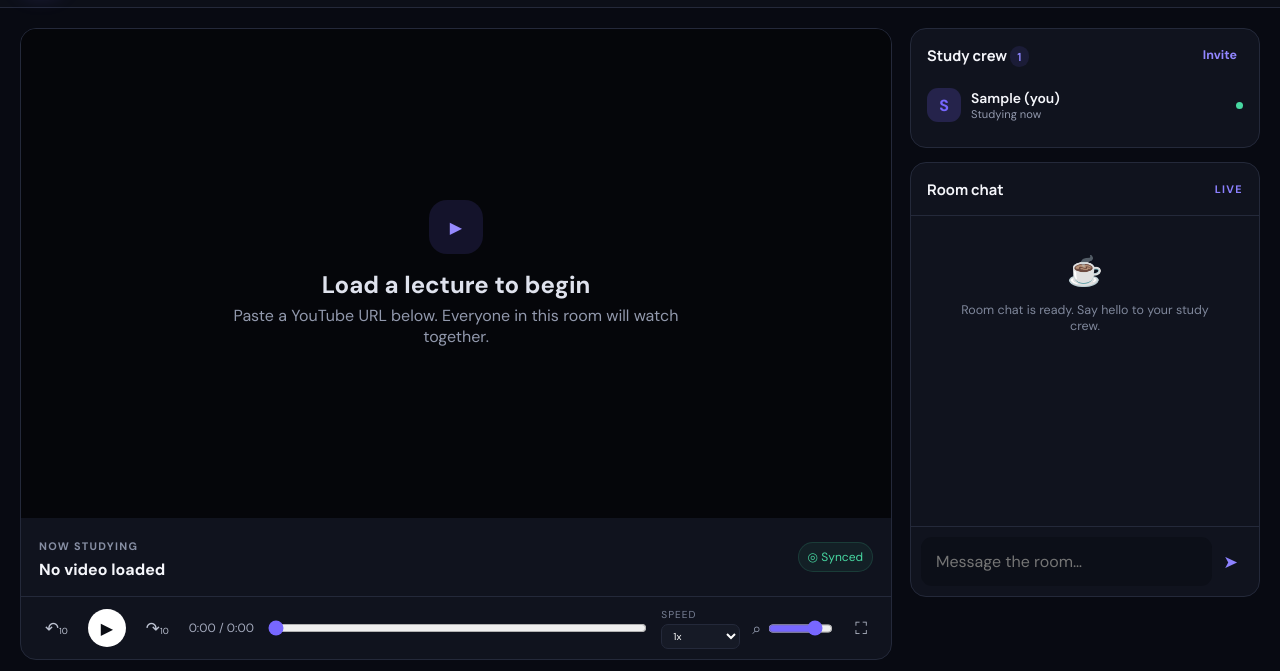
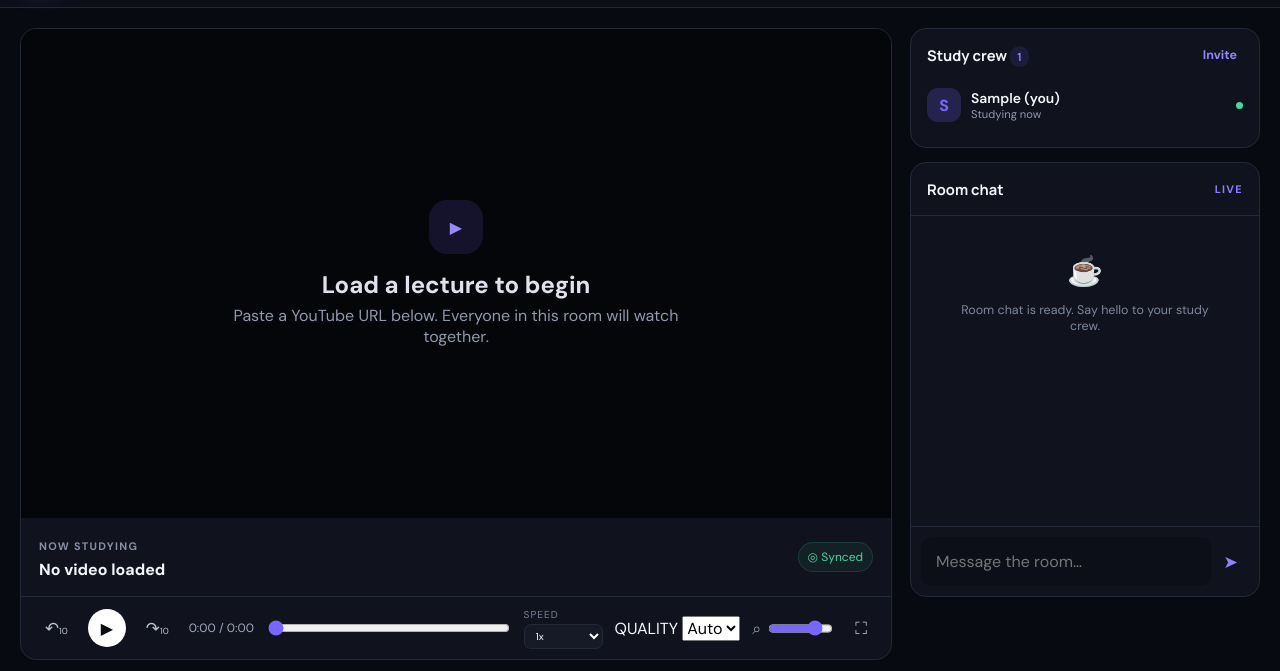
Before and after one commit to Prog-anshu36/padhle-, a plain HTML site: page dist/index.html in a window 1280 px wide. Both pictures are taken after typing "Sample" into the empty fields and a click on the button "Create a study room". Shown: the part 60-731 px from the top of the page. Drawn offline with nearby package versions, Linux system fonts and the light colour scheme.

Commit message:
Add YouTube quality selector to dist/index.html

```diff
--- a/dist/index.html
+++ b/dist/index.html
@@ -46,6 +46,7 @@
             <button id="rewind" class="control" title="Back 10 seconds">↶<small>10</small></button><button id="play" class="play" title="Play or pause">▶</button><button id="forward" class="control" title="Forward 10 seconds">↷<small>10</small></button>
             <span id="time">0:00 / 0:00</span><input id="seek" type="range" min="0" max="1000" value="0" aria-label="Video position" />
             <label class="speed-label">SPEED <select id="speed" aria-label="Playback speed"></select></label>
+            <label class="quality-label">QUALITY <select id="quality" aria-label="Video quality"><option value="default">Auto</option></select></label>
             <label class="volume">⌕ <input id="volume" type="range" min="0" max="100" value="80" aria-label="Local volume" /></label>
             <button id="fullscreen" class="control" title="Fullscreen">⛶</button>
           </div>
```
